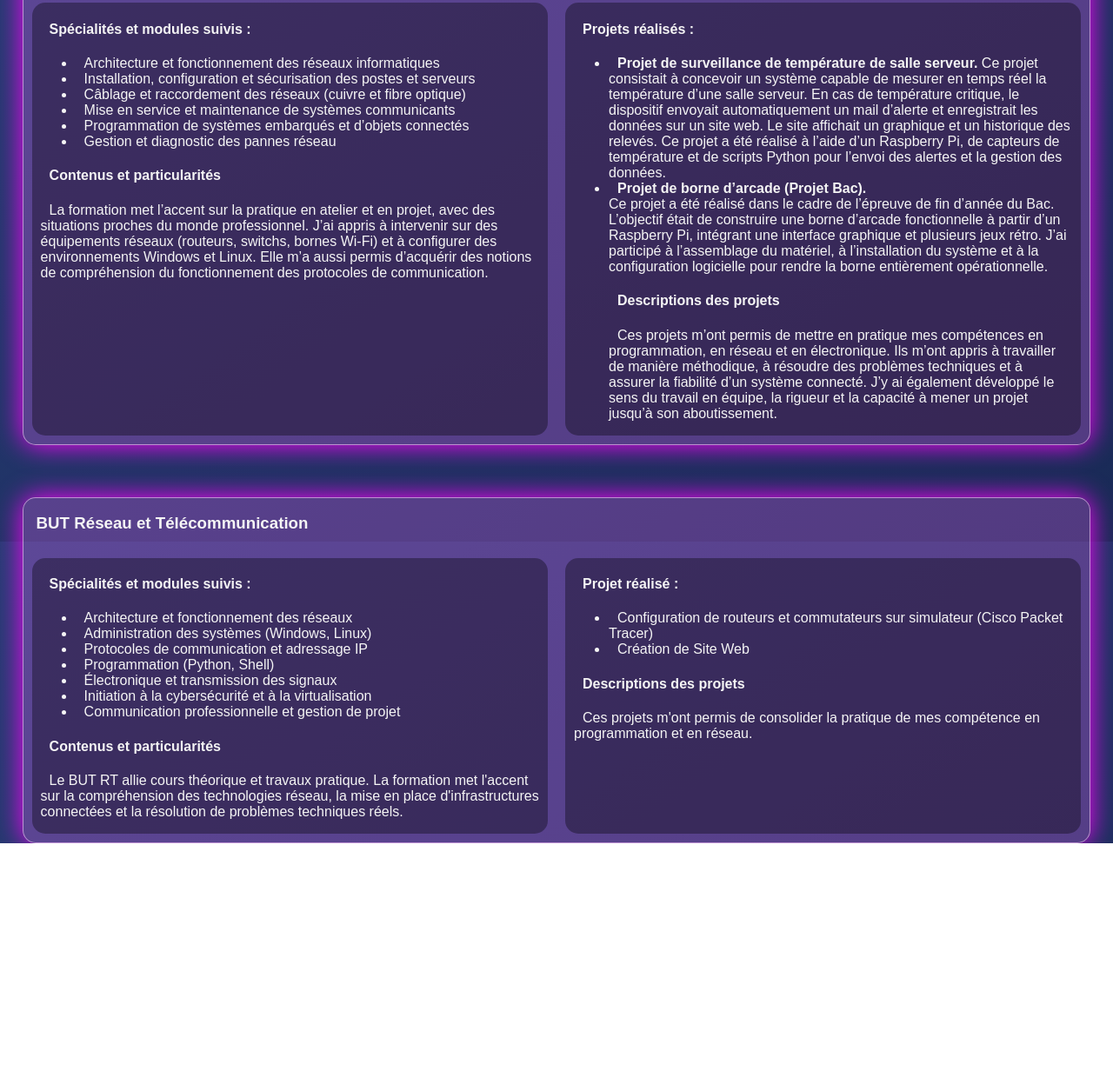
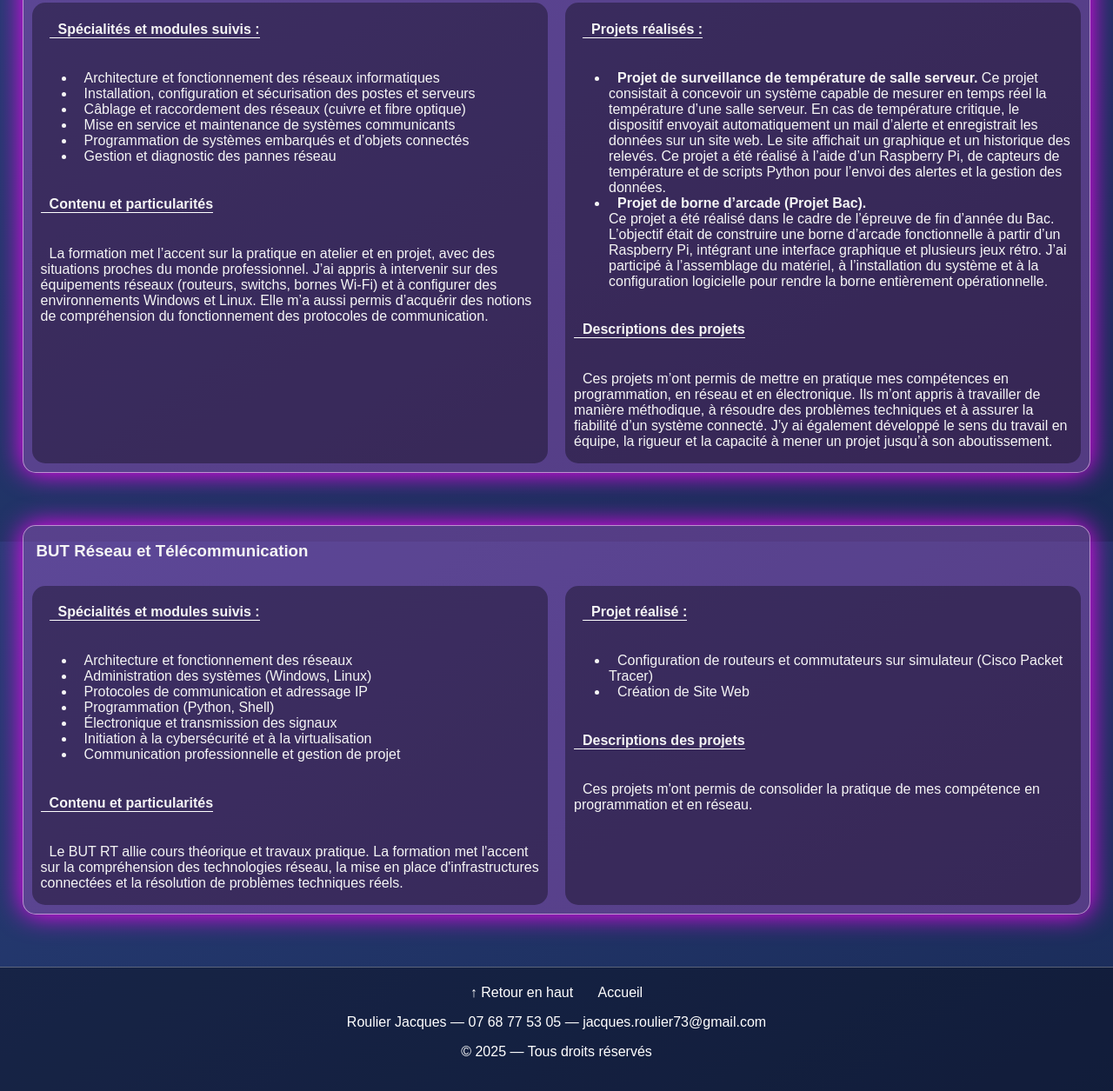
Before and after one commit to Namakyy/Namakyy.github.io, a plain HTML site: page formation.html in a window 1280 px wide. Shown: the part 177-1432 px from the top of the page at 87% size. Before the commit the page ends 1147 px from the top, so only its background shows below. Drawn offline with Linux system fonts and the light colour scheme; a web font is replaced by a local one.

Commit message:
maj site

```diff
--- a/formation.html
+++ b/formation.html
@@ -9,6 +9,7 @@
 	<link rel="preconnect" href="https://fonts.gstatic.com" crossorigin>
 	<link href="https://fonts.googleapis.com/css2?family=Revalia&family=Tilt+Neon&display=swap" rel="stylesheet">
 	<link rel="stylesheet" href="style.css">
+	<link rel="icon" type="image/jpg" href="img/icon.jpg">
 	<title>Formation</title>
 </head>
 
@@ -22,7 +23,7 @@
 			</ul>
 		</nav>
 		<section class="lyc">
-			<h3>Lycée Professionnel :</h3>
+			<h3>Bac Professionnel :</h3>
 			<div class="lyc_flex">
 				<div class="spef">
 					<h4>Spécialités et modules suivis :</h4>
@@ -34,7 +35,7 @@
 						<li>Programmation de systèmes embarqués et d’objets connectés</li>
 						<li>Gestion et diagnostic des pannes réseau</li>
 					</ul>
-					<h4>Contenus et particularités</h4>
+					<h4>Contenu et particularités</h4>
 					<p>La formation met l’accent sur la pratique en atelier et en projet, avec des situations proches du monde professionnel. J’ai appris à intervenir sur des équipements réseaux (routeurs, switchs, bornes Wi-Fi) et à configurer des environnements Windows et Linux. Elle m’a aussi permis d’acquérir des notions de compréhension du fonctionnement des protocoles de communication.</p>
 				</div>
 				<div class="projetf">
@@ -44,7 +45,8 @@
 							Ce projet consistait à concevoir un système capable de mesurer en temps réel la température d’une salle serveur. En cas de température critique, le dispositif envoyait automatiquement un mail d’alerte et enregistrait les données sur un site web. Le site affichait un graphique et un historique des relevés. Ce projet a été réalisé à l’aide d’un Raspberry Pi, de capteurs de température et de scripts Python pour l’envoi des alertes et la gestion des données.</li>
 						<li><strong>Projet de borne d’arcade (Projet Bac).</strong><br>
 							Ce projet a été réalisé dans le cadre de l’épreuve de fin d’année du Bac. L’objectif était de construire une borne d’arcade fonctionnelle à partir d’un Raspberry Pi, intégrant une interface graphique et plusieurs jeux rétro. J’ai participé à l’assemblage du matériel, à l’installation du système et à la configuration logicielle pour rendre la borne entièrement opérationnelle.</li>
-						<h4>Descriptions des projets</h4>
+					</ul>
+					<h4>Descriptions des projets</h4>
 						<p>Ces projets m’ont permis de mettre en pratique mes compétences en programmation, en réseau et en électronique. Ils m’ont appris à travailler de manière méthodique, à résoudre des problèmes techniques et à assurer la fiabilité d’un système connecté. J’y ai également développé le sens du travail en équipe, la rigueur et la capacité à mener un projet jusqu’à son aboutissement.</p>
 				</div>
 			</div>
@@ -63,7 +65,7 @@
 						<li>Initiation à la cybersécurité et à la virtualisation</li>
 						<li>Communication professionnelle et gestion de projet</li>
 					</ul>
-					<h4>Contenus et particularités</h4>
+					<h4>Contenu et particularités</h4>
 					<p>Le BUT RT allie cours théorique et travaux pratique. La formation met l'accent sur la compréhension des technologies réseau, la mise en place d'infrastructures connectées et la résolution de problèmes techniques réels.</p>
 				</div>
 				<div class="projetBf">
@@ -78,6 +80,16 @@
 			</div>
 		</section>
 	</main>
+	<footer id="footer">
+    		<div class="footer-links">
+        		<a href="#top" class="up">↑ Retour en haut</a>
+        		<a href="index.html" class="home">Accueil</a>
+    		</div>
+    		<div class="footer-info">
+        		<p>Roulier Jacques — 07 68 77 53 05 — jacques.roulier73@gmail.com</p>
+       			<p>&copy; 2025 — Tous droits réservés</p>
+    		</div>
+	</footer>
 </body>
 
 </html>
--- a/style.css
+++ b/style.css
@@ -243,6 +243,11 @@ header {
     padding: 0px 10px;
     text-indent: 10px;
 }
+.lyc h4{
+	display: inline-block;
+    border-bottom: 1px solid #fff;
+}
+
 .BUTf {/*parti formation but*/
 	grid-area: etiq_BUT;
 	background: rgba(255, 110, 255, 0.25);
@@ -268,6 +273,10 @@ header {
     border-radius: 15px;
     padding: 0px 10px;
     text-indent: 10px;
+}
+.BUTf h4{
+	display: inline-block;
+    border-bottom: 1px solid #fff;
 }
 
 
```
Also changed, not shown: diplome.html (+1 -1 lines), index.html (+1 -1 lines).
